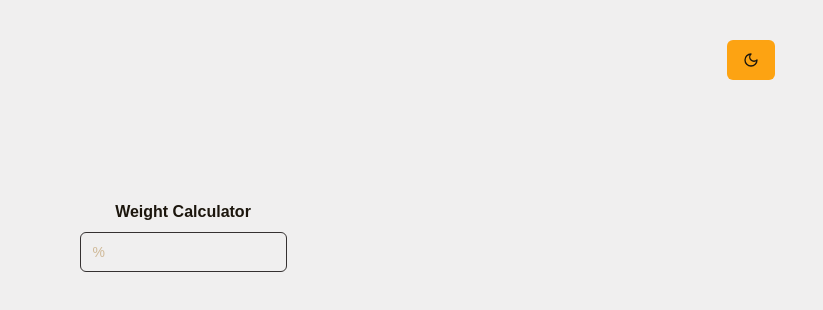
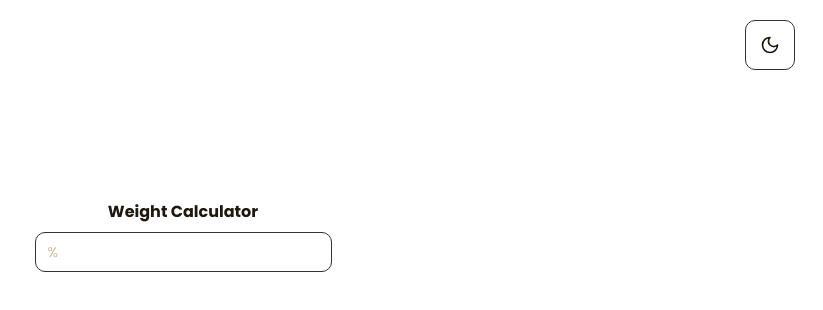
Before and after one commit to Tyaaa-aa/oddsofme, a Nuxt app: page /calculate in a window 1280 px wide. Shown: the top 310 px of the page, without its empty margins (457-1280 px from the left). Built offline with nearby package versions, Linux system fonts and the light colour scheme.

Commit message:
[feat]: Improved header and styling

```diff
--- a/assets/css/tailwind.css
+++ b/assets/css/tailwind.css
@@ -1,13 +1,15 @@
+@import url('https://fonts.googleapis.com/css2?family=Poppins:wght@300;400;500;600;700&display=swap');
 @tailwind base;
 @tailwind components;
 @tailwind utilities;
 /* add fonts here */
-@import url('https://fonts.googleapis.com/css2?family=Poppins:wght@300;400;500;600;700&display=swap');
 
 @layer base {
   :root {
-    --background: 0 3% 94%;
-    --foreground: 36 37% 8%;
+    /* --background: 0 3% 94%; */
+    --background: 0 0% 94%;
+    /* --foreground: 36 37% 8%; */
+    --foreground: 35 33% 9%;
     --card: 0 3% 94%;
     --card-foreground: 36 37% 8%;
     --popover: 0 3% 94%;
@@ -25,7 +27,56 @@
     --border: 0 4% 20%;
     --input: 0 4% 20%;
     --ring: 232 47% 40%;
-    --radius: 0.5rem;
+    --radius: 0.75rem;
+
+    --text: #1c160d;
+    --background: #f0efef;
+    --primary: #fda312;
+    --secondary: #14223e;
+    --accent: #2b3578;
+    --neutral: #828282;
+    --faded: #dadada;
+    --negative-text: #f0efef;
+
+    --text: 35 33% 9%;
+    --primary: 39 98% 54%;
+    --secondary: 218 49% 15%;
+    --accent: 233 48% 33%;
+    --neutral: 0 0% 51%;
+    --faded: 0 0% 85%;
+    --negative-text: 0 0% 94%;
+
+    .text {
+      color: hsl(var(--text));
+    }
+
+    .background2 {
+      background-color: hsl(var(--background));
+    }
+
+    .primary {
+      color: hsl(var(--primary));
+    }
+
+    .secondary {
+      color: hsl(var(--secondary));
+    }
+
+    .accent {
+      color: hsl(var(--accent));
+    }
+
+    .neutral {
+      color: hsl(var(--neutral));
+    }
+
+    .faded {
+      color: hsl(var(--faded));
+    }
+
+    .negative-text {
+      color: hsl(var(--negative-text));
+    }
   }
 
   .dark {
--- a/components/DarkLightButton.vue
+++ b/components/DarkLightButton.vue
@@ -4,13 +4,17 @@ const colorMode = useColorMode()
 const toggleColorMode = () => (colorMode.preference = colorMode.preference === "dark" ? "light" : "dark")
 </script>
 <template>
-  <Button class="m-5" aria-label="Toggle Dark Mode" @click="toggleColorMode" v-auto-animate>
-    <ClientOnly>
-      <Moon class="w-4 h-4" v-if="colorMode.preference === 'light'" />
-      <Sun class="w-4 h-4" v-else />
+  <ClientOnly>
+    <Button variant="outline" class="w-[50px] h-[50px] bg-transparent animate-fadein hover:bg-foreground"
+      aria-label="Toggle Dark Mode" @click="toggleColorMode" v-auto-animate>
+      <Moon class="scale-125" v-if="colorMode.preference === 'light'" />
+      <Sun class="scale-125" v-else />
       <template #fallback>
-        <Sun class="w-4 h-4" />
+        <Sun class="scale-125" />
       </template>
-    </ClientOnly>
-  </Button>
+    </Button>
+    <template #fallback>
+      <Skeleton class="w-[50px] h-[50px] rounded-lg" />
+    </template>
+  </ClientOnly>
 </template>
--- a/components/Header.vue
+++ b/components/Header.vue
@@ -1,20 +1,19 @@
 <script lang="ts" setup>
 </script>
 <template>
-  <header>
+  <header class="absolute w-full h-[25dvh] left-1/2 transform -translate-x-1/2 top-0 overflow-hidden">
     <MapSvg />
+    <div class="container mx-auto px-4 flex items-center justify-between">
+      <LogoSvg />
+      <div class="flex items-center gap-4">
+        <NuxtLink to="/info">Learn More</NuxtLink>
+        <DarkLightButton />
+      </div>
+    </div>
   </header>
 </template>
 <style scoped>
 header {
-  position: absolute;
-  width: 100vw;
-  height: 25dvh;
-  left: 50%;
-  transform: translateX(-50%);
-  top: 0;
   background: linear-gradient(0.4deg, rgba(255, 255, 255, 0) 4%, rgba(255, 164, 46, 0.51) 54.17%, rgba(252, 145, 7, 0.96) 99.81%);
-  backdrop-filter: blur(10px);
-  overflow: hidden;
 }
 </style>
--- a/components/MapSvg.vue
+++ b/components/MapSvg.vue
@@ -1479,6 +1479,8 @@ path {
 }
 
 svg {
+  position: absolute;
+  z-index: -1;
   opacity: 0.25;
   scale: 3;
   transform-origin: 50% 45%;
--- /dev/null
+++ b/components/ui/skeleton/Skeleton.vue
@@ -0,0 +1,14 @@
+<script setup lang="ts">
+import type { HTMLAttributes } from 'vue'
+import { cn } from '@/lib/utils'
+
+interface SkeletonProps {
+  class?: HTMLAttributes['class']
+}
+
+const props = defineProps<SkeletonProps>()
+</script>
+
+<template>
+  <div :class="cn('animate-pulse rounded-md bg-muted', props.class)" />
+</template>
--- /dev/null
+++ b/components/ui/skeleton/index.ts
@@ -0,0 +1 @@
+export { default as Skeleton } from './Skeleton.vue'
--- a/pages/index.vue
+++ b/pages/index.vue
@@ -4,7 +4,7 @@ const { data: ENVIRONMENT, error } = useFetch("/api/environment")
 
 <template>
   <Header />
-  <main>
+  <main class="container mx-auto px-4">
     Developing
   </main>
 </template>
--- /dev/null
+++ b/pages/info.vue
@@ -0,0 +1,11 @@
+<template>
+	<main class="container mx-auto p-4">
+		Information Page
+	</main>
+</template>
+
+<script lang="ts" setup>
+
+</script>
+
+<style></style>
--- a/tailwind.config.ts
+++ b/tailwind.config.ts
@@ -73,12 +73,17 @@ module.exports = {
           from: { height: 'var(--radix-collapsible-content-height)' },
           to: { height: 0 },
         },
+        "fadein": {
+          '0%': { opacity: 0 },
+          '100%': { opacity: 1 },
+        }
       },
       animation: {
         "accordion-down": "accordion-down 0.2s ease-out",
         "accordion-up": "accordion-up 0.2s ease-out",
         "collapsible-down": "collapsible-down 0.2s ease-in-out",
         "collapsible-up": "collapsible-up 0.2s ease-in-out",
+        "fadein": 'fadein 300ms ease-in-out',
       },
     },
   },
```
Lines whose indentation alone changed are shown as unchanged.
